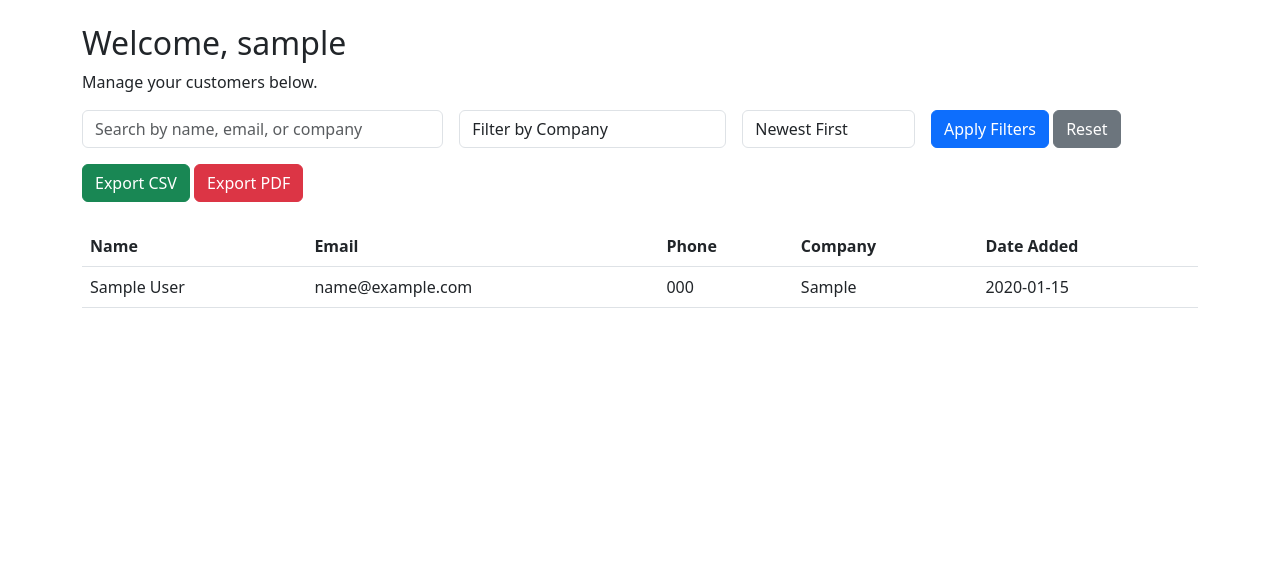
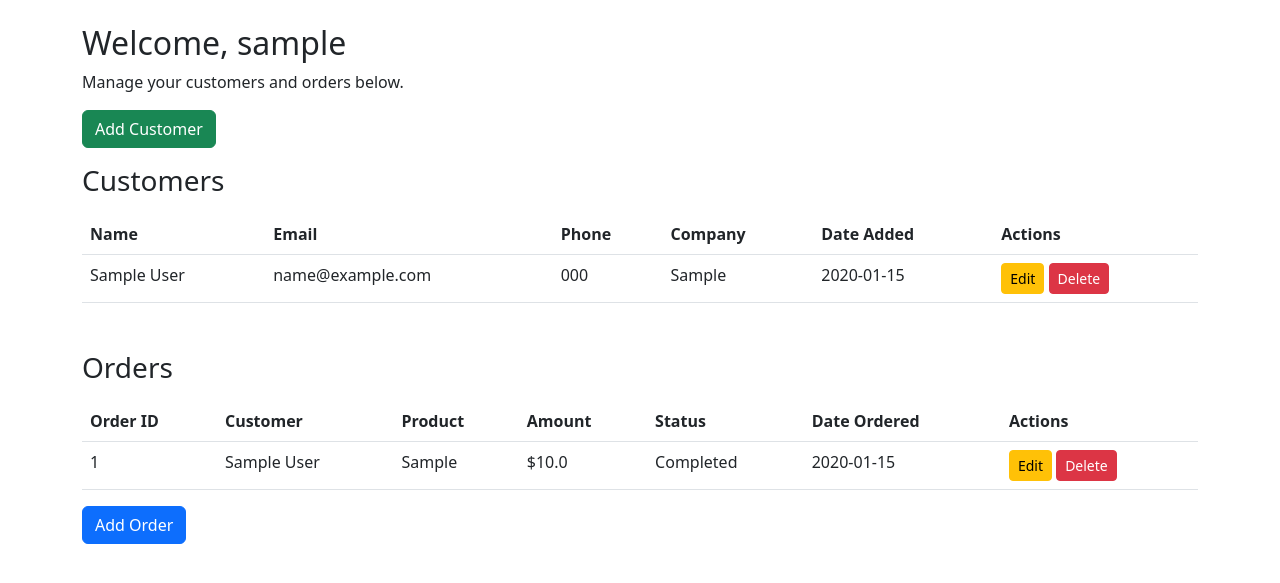
Before and after one commit to Gardner-College/crm, a Flask app: page / in a window 1280 px wide. Shown: the part 56-639 px from the top of the page. Run offline with Flask 3, Linux system fonts and the light colour scheme; a user stored in the database is signed in; tables that the repository leaves empty hold one stand-in row (values such as "Sample post").

Commit message:
crm by ddebien

```diff
--- a/app.py
+++ b/app.py
@@ -10,7 +10,13 @@ from io import BytesIO
 
 # Initialize Flask application
 app = Flask(__name__)
-app.config['SQLALCHEMY_DATABASE_URI'] = 'postgresql://crm_4uxp_user:apQQwtlQnA9lxK3URcnsjaw01M77fAQF@dpg-cv25525ds78s73e5r200-a.oregon-postgres.render.com/crm_4uxp'
+
+# Preprod Database
+app.config['SQLALCHEMY_DATABASE_URI'] = 'postgresql://postgres:admin@localhost:5432/crm'
+
+# Production Database
+# app.config['SQLALCHEMY_DATABASE_URI'] = 'postgresql://crm_4uxp_user:apQQwtlQnA9lxK3URcnsjaw01M77fAQF@dpg-cv25525ds78s73e5r200-a.oregon-postgres.render.com/crm_4uxp'
+
 app.config['SQLALCHEMY_TRACK_MODIFICATIONS'] = False
 app.config['SECRET_KEY'] = 'your_secret_key'
 
@@ -30,9 +36,18 @@ class Customer(db.Model):
     id = db.Column(db.Integer, primary_key=True)
     name = db.Column(db.String(100), nullable=False)
     email = db.Column(db.String(100), unique=True, nullable=False)
-    phone = db.Column(db.String(20), nullable=False)
-    company = db.Column(db.String(100), nullable=False)
-    date_added = db.Column(db.DateTime, default=db.func.current_timestamp())
+    phone = db.Column(db.String(20))
+    company = db.Column(db.String(100))
+    date_added = db.Column(db.DateTime, default=datetime.utcnow)
+    orders = db.relationship('Order', backref='customer', lazy=True)  # Relationship with Order table
+
+class Order(db.Model):
+    id = db.Column(db.Integer, primary_key=True)
+    customer_id = db.Column(db.Integer, db.ForeignKey('customer.id'), nullable=False)
+    product = db.Column(db.String(200), nullable=False)
+    amount = db.Column(db.Float, nullable=False)
+    status = db.Column(db.String(50), default="Pending")
+    date_ordered = db.Column(db.DateTime, default=datetime.utcnow)
 
 @login_manager.user_loader
 def load_user(user_id):
@@ -165,7 +180,8 @@ def index():
         query = query.order_by(Customer.date_added.desc())
 
     customers = query.all()
-    return render_template('index.html', customers=customers, search_query=search_query, company_filter=company_filter, date_sort=date_sort)
+    orders = Order.query.all()
+    return render_template('index.html', customers=customers, orders=orders, search_query=search_query, company_filter=company_filter, date_sort=date_sort)
 
 @app.route('/add', methods=['GET', 'POST'])
 @login_required
@@ -181,25 +197,81 @@ def add_customer():
         return redirect(url_for('index'))
     return render_template('add_customer.html')
 
-@app.route('/edit/<int:id>', methods=['GET', 'POST'])
-@login_required
-def edit_customer(id):
-    customer = Customer.query.get_or_404(id)
+
+# Edit Customer Route
+@app.route('/edit_customer/<int:customer_id>', methods=['GET', 'POST'])
+def edit_customer(customer_id):
+    customer = Customer.query.get_or_404(customer_id)
+
     if request.method == 'POST':
         customer.name = request.form['name']
         customer.email = request.form['email']
         customer.phone = request.form['phone']
         customer.company = request.form['company']
+
         db.session.commit()
+        flash("Customer updated successfully!", "success")
         return redirect(url_for('index'))
+
     return render_template('edit_customer.html', customer=customer)
 
-@app.route('/delete/<int:id>')
-@login_required
-def delete_customer(id):
-    customer = Customer.query.get_or_404(id)
+@app.route('/delete_customer/<int:customer_id>', methods=['POST'])
+def delete_customer(customer_id):
+    customer = Customer.query.get_or_404(customer_id)
+
+    # Prevent deletion if customer has existing orders
+    if customer.orders:
+        flash("Cannot delete customer with existing orders!", "danger")
+        return redirect(url_for('index'))
+
     db.session.delete(customer)
     db.session.commit()
+    flash("Customer deleted successfully!", "danger")
+    return redirect(url_for('index'))
+
+# Add Order Route
+@app.route('/add_order', methods=['GET', 'POST'])
+def add_order():
+    customers = Customer.query.all()
+    if request.method == 'POST':
+        customer_id = request.form['customer_id']
+        product = request.form['product']
+        amount = request.form['amount']
+        status = request.form['status']
+
+        new_order = Order(customer_id=customer_id, product=product, amount=amount, status=status)
+        db.session.add(new_order)
+        db.session.commit()
+        flash("Order added successfully!", "success")
+        return redirect(url_for('index'))
+
+    return render_template('add_order.html', customers=customers)
+
+# Edit Order Route
+@app.route('/edit_order/<int:order_id>', methods=['GET', 'POST'])
+def edit_order(order_id):
+    order = Order.query.get_or_404(order_id)
+    customers = Customer.query.all()
+
+    if request.method == 'POST':
+        order.customer_id = request.form['customer_id']
+        order.product = request.form['product']
+        order.amount = request.form['amount']
+        order.status = request.form['status']
+
+        db.session.commit()
+        flash("Order updated successfully!", "success")
+        return redirect(url_for('index'))
+
+    return render_template('edit_order.html', order=order, customers=customers)
+
+# Delete Order Route
+@app.route('/delete_order/<int:order_id>', methods=['POST'])
+def delete_order(order_id):
+    order = Order.query.get_or_404(order_id)
+    db.session.delete(order)
+    db.session.commit()
+    flash("Order deleted successfully!", "danger")
     return redirect(url_for('index'))
 
 # Route for generating reports
--- a/templates/index.html
+++ b/templates/index.html
@@ -26,41 +26,16 @@
 
     <div class="container mt-4">
         <h2>Welcome, {{ current_user.username }}</h2>
-        <p>Manage your customers below.</p>
+        <p>Manage your customers and orders below.</p>
 
-        <!-- Search and Filters -->
-        <form method="GET" action="{{ url_for('index') }}" class="row g-3">
-            <div class="col-md-4">
-                <input type="text" name="search" class="form-control" placeholder="Search by name, email, or company" value="{{ search_query }}">
-            </div>
-            <div class="col-md-3">
-                <select name="company" class="form-control">
-                    <option value="">Filter by Company</option>
-                    {% for company, _ in companies %}
-                    <option value="{{ company }}" {% if company_filter == company %}selected{% endif %}>{{ company }}</option>
-                    {% endfor %}
-                </select>
-            </div>
-            <div class="col-md-2">
-                <select name="date_sort" class="form-control">
-                    <option value="desc" {% if date_sort == 'desc' %}selected{% endif %}>Newest First</option>
-                    <option value="asc" {% if date_sort == 'asc' %}selected{% endif %}>Oldest First</option>
-                </select>
-            </div>
-            <div class="col-md-3">
-                <button type="submit" class="btn btn-primary">Apply Filters</button>
-                <a href="{{ url_for('index') }}" class="btn btn-secondary">Reset</a>
-            </div>
-        </form>
-
-        <!-- Export Buttons -->
-        <div class="mt-3">
-            <a href="{{ url_for('export_csv', search=search_query, company=company_filter, date_sort=date_sort) }}" class="btn btn-success">Export CSV</a>
-            <a href="{{ url_for('export_pdf', search=search_query, company=company_filter, date_sort=date_sort) }}" class="btn btn-danger">Export PDF</a>
+        <!-- Add Customer Button -->
+        <div class="mb-3">
+            <a href="{{ url_for('add_customer') }}" class="btn btn-success">Add Customer</a>
         </div>
 
         <!-- Customer Table -->
-        <table class="table mt-4">
+        <h3>Customers</h3>
+        <table class="table mt-3">
             <thead>
                 <tr>
                     <th>Name</th>
@@ -68,6 +43,7 @@
                     <th>Phone</th>
                     <th>Company</th>
                     <th>Date Added</th>
+                    <th>Actions</th>
                 </tr>
             </thead>
             <tbody>
@@ -78,10 +54,53 @@
                     <td>{{ customer.phone }}</td>
                     <td>{{ customer.company }}</td>
                     <td>{{ customer.date_added.strftime('%Y-%m-%d') }}</td>
+                    <td>
+                        <a href="{{ url_for('edit_customer', customer_id=customer.id) }}" class="btn btn-warning btn-sm">Edit</a>
+                        <form method="POST" action="{{ url_for('delete_customer', customer_id=customer.id) }}" style="display:inline;">
+                            <button type="submit" class="btn btn-danger btn-sm" onclick="return confirm('Are you sure you want to delete this customer?');">Delete</button>
+                        </form>
+                    </td>
                 </tr>
                 {% endfor %}
             </tbody>
         </table>
+
+        <!-- Orders Table -->
+        <h3 class="mt-5">Orders</h3>
+        <table class="table mt-3">
+            <thead>
+                <tr>
+                    <th>Order ID</th>
+                    <th>Customer</th>
+                    <th>Product</th>
+                    <th>Amount</th>
+                    <th>Status</th>
+                    <th>Date Ordered</th>
+                    <th>Actions</th>
+                </tr>
+            </thead>
+            <tbody>
+                {% for order in orders %}
+                <tr>
+                    <td>{{ order.id }}</td>
+                    <td>{{ order.customer.name }}</td>
+                    <td>{{ order.product }}</td>
+                    <td>${{ order.amount }}</td>
+                    <td>{{ order.status }}</td>
+                    <td>{{ order.date_ordered.strftime('%Y-%m-%d') }}</td>
+                    <td>
+                        <a href="{{ url_for('edit_order', order_id=order.id) }}" class="btn btn-warning btn-sm">Edit</a>
+                        <a href="{{ url_for('delete_order', order_id=order.id) }}" class="btn btn-danger btn-sm" onclick="return confirm('Are you sure you want to delete this order?')">Delete</a>
+                    </td>
+                </tr>
+                {% endfor %}
+            </tbody>
+        </table>
+
+        <!-- Add Order Button -->
+        <div class="mb-3">
+            <a href="{{ url_for('add_order') }}" class="btn btn-primary">Add Order</a>
+        </div>
     </div>
 </body>
 </html>
```
Also changed, not shown: templates/add_order.html (added, +40 -0 lines), templates/edit_order.html (added, +40 -0 lines).
